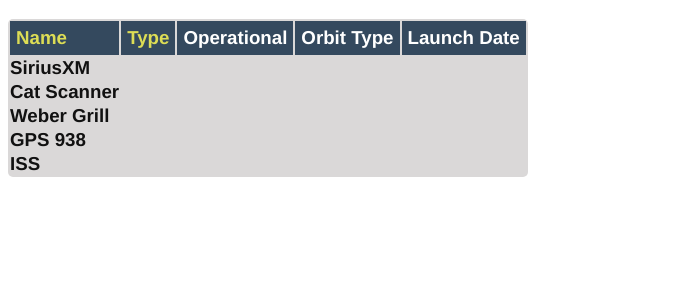
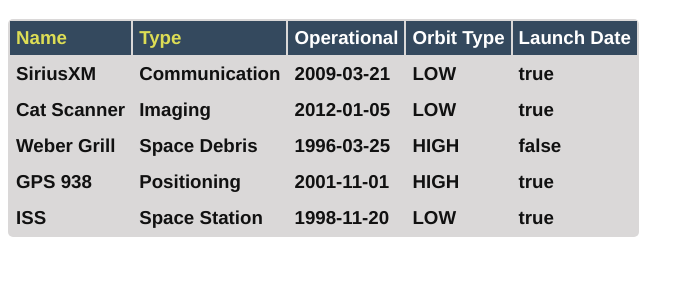
Before and after one commit to ectrox/orbit-report, an Angular app: page / in a window 1280 px wide. Shown: the top 300 px of the page, without its empty margins (0-694 px from the left). Built offline with nearby package versions, Linux system fonts and the light colour scheme.

Commit message:
updated orbit-list.component.html to display all properties cor rectly

```diff
--- a/src/app/orbit-list/orbit-list.component.html
+++ b/src/app/orbit-list/orbit-list.component.html
@@ -7,6 +7,12 @@
             <th>Orbit Type</th>
             <th>Launch Date</th>
         </tr>
-        <tr *ngFor="let satellite of satellites">{{satellite.name}}</tr>
+        <tr *ngFor="let satellite of satellites">
+            <td>{{satellite.name}}</td>
+            <td>{{satellite.type}}</td>
+            <td>{{satellite.launchDate}}</td>
+            <td>{{satellite.orbitType}}</td>
+            <td>{{satellite.operational}}</td>
+        </tr>
     </table>
 </h3>
```
